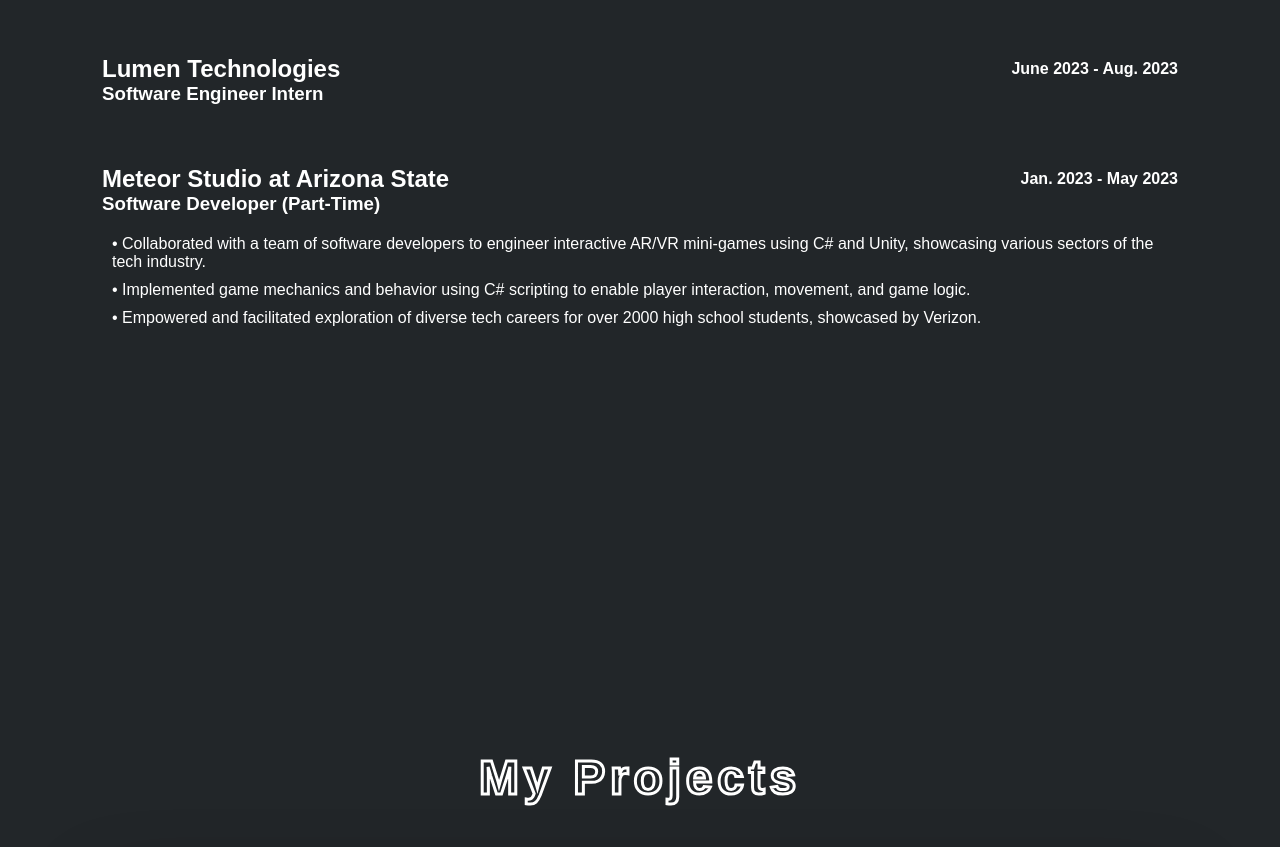
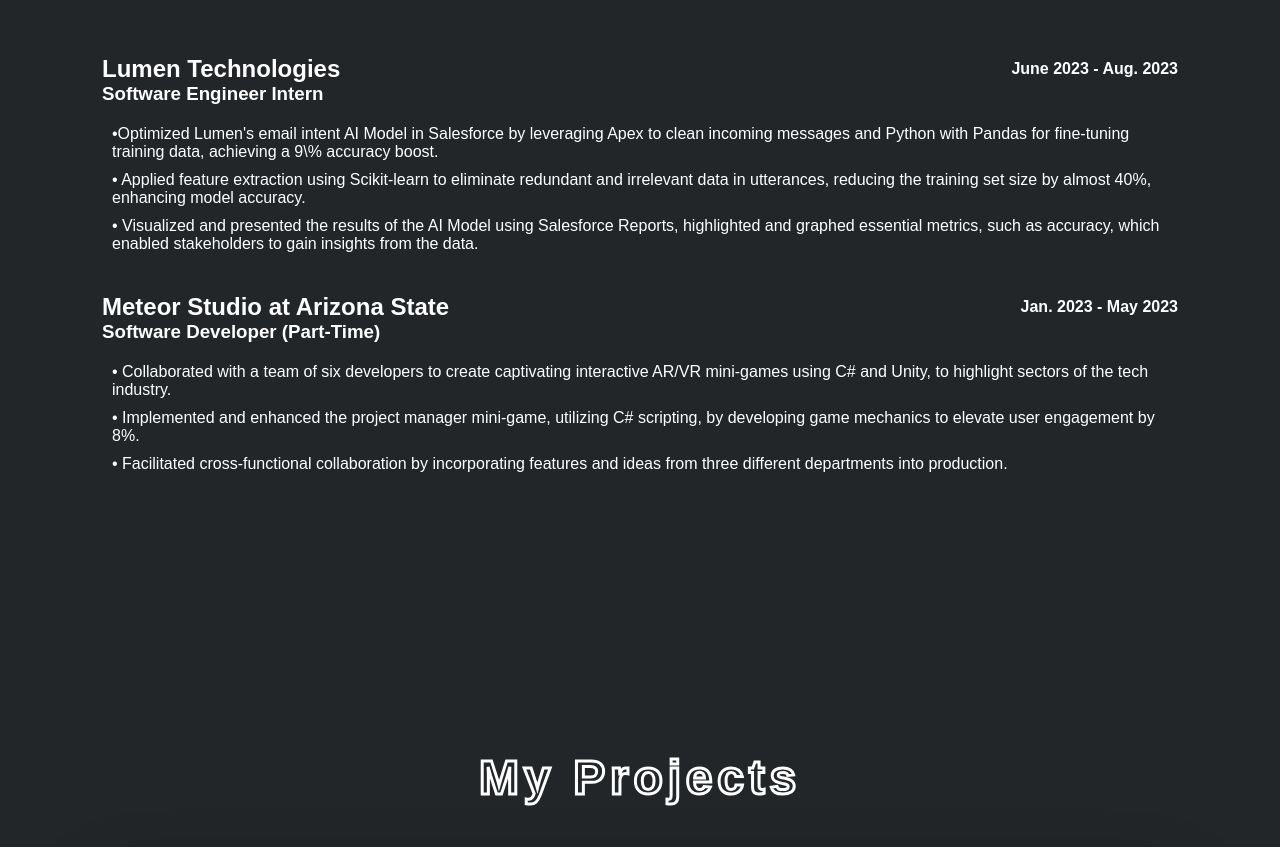
Before and after one commit to chriskontsis/portfolio, a plain HTML site: page index.html in a window 1280 px wide. Shown: the part 900-1747 px from the top of the page. Drawn offline with Linux system fonts and the light colour scheme; a web font is replaced by a local one.

Commit message:
adding lumen employment

```diff
--- a/index.html
+++ b/index.html
@@ -72,8 +72,12 @@
             </div>
             <h3>Software Engineer Intern</h3>
             <div class="work-points">
-              <li></li>
-              <li></li>
+              <li>•Optimized Lumen's email intent AI Model in Salesforce by leveraging Apex to clean
+                  incoming messages and Python with Pandas for fine-tuning training data, achieving a 9\% accuracy boost.</li>
+              <li> • Applied feature extraction using Scikit-learn to eliminate redundant and irrelevant data in utterances,
+                reducing the training set size by almost 40%, enhancing model accuracy.</li>
+              <li>• Visualized and presented the results of the AI Model using  Salesforce Reports,
+                highlighted and graphed essential metrics, such as accuracy, which enabled stakeholders to gain insights from the data.</li>
             </div>
           </ul>
           <ul class "work">
@@ -83,14 +87,11 @@
             </div>
             <h3>Software Developer (Part-Time)</h3>
             <div class="work-points">
-              <li>•
-                Collaborated with a team of software developers to engineer interactive AR/VR
-                mini‐games using C# and Unity, showcasing various sectors of
-                the tech industry.</li>
-              <li> • Implemented game mechanics and behavior using C# scripting to enable
-                player interaction, movement, and game logic.</li>
-              <li>• Empowered and facilitated exploration of diverse tech careers for over
-                2000 high school students, showcased by Verizon.</li>
+                <li>• Collaborated with a team of six developers to create captivating interactive AR/VR mini-games using C# and Unity,
+                    to highlight sectors of the tech industry.</li>
+                <li>• Implemented and enhanced the project manager mini-game, utilizing C# scripting, by developing game mechanics
+                  to elevate user engagement by 8%.</li>
+                <li>• Facilitated cross-functional collaboration by incorporating features and ideas from three different departments into production.</li>
             </div>
           </ul>
         </div>
```
